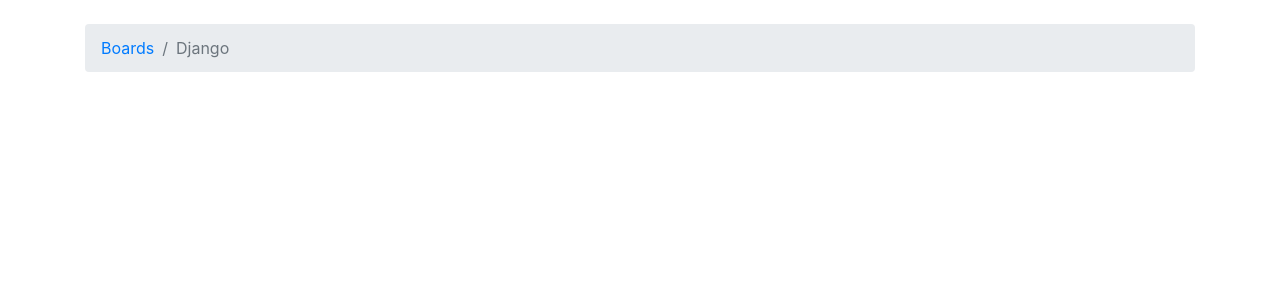
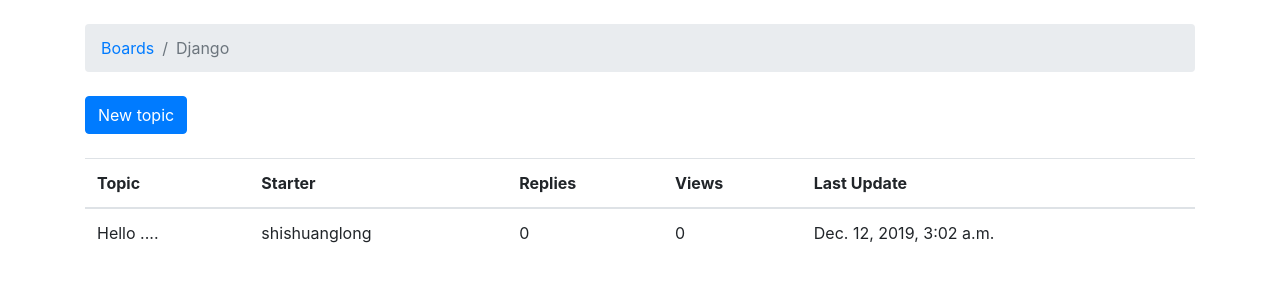
Before and after one commit to sslshuanglong/django_boards, a Django app: page /boards/1 in a window 1280 px wide. Shown: the part 56-356 px from the top of the page. Run offline with Django 3.2, Linux system fonts and the light colour scheme; data comes from the database, SQL or seed files in the repository; both versions use the stored data as it was after the commit; some libraries are stand-ins or nearby versions; some web fonts are replaced.

Commit message:
new topic

```diff
--- a/myproject/boards/views.py
+++ b/myproject/boards/views.py
@@ -1,7 +1,7 @@
-from django.shortcuts import render
 from django.http import HttpResponse
-from django.shortcuts import render, get_object_or_404
-from .models import Board
+from django.contrib.auth.models import User
+from django.shortcuts import render, redirect, get_object_or_404
+from .models import Board, Topic, Post
 
 # Create your views here.
 
@@ -15,4 +15,24 @@ def board_topics(request, pk):
 
 def new_topic(request, pk):
     board = get_object_or_404(Board, pk=pk)
+
+    if request.method == 'POST':
+        subject = request.POST['subject']
+        message = request.POST['message']
+
+        user = User.objects.first()
+
+        topic = Topic.objects.create(
+            subject=subject,
+            board=board,
+            starter=user
+        )
+
+        post = Post.objects.create(
+            message=message,
+            topic=topic,
+            created_by=user
+        )
+
+        return redirect('board_topics', pk=board.pk)
     return render(request, 'new_topic.html', {'board':board})
--- a/myproject/templates/topics.html
+++ b/myproject/templates/topics.html
@@ -3,6 +3,7 @@
 {% block title %}
   {{ board.name }} - {{ block.super }}
 {% endblock %}
+
 
 {% block breadcrumb %}
   <li class="breadcrumb-item"><a href="{% url 'home' %}">Boards</a></li>
@@ -10,5 +11,29 @@
 {% endblock %}
 
 {% block content %}
-    <!-- just leaving it empty for now. we will add core here soon. -->
+  <div class="mb-4">
+    <a href="{% url 'new_topic' board.pk %}" class="btn btn-primary">New topic</a>
+  </div>
+  <table class="table">
+    <thead class="thead-inverse">
+      <tr>
+        <th>Topic</th>
+        <th>Starter</th>
+        <th>Replies</th>
+        <th>Views</th>
+        <th>Last Update</th>
+      </tr>
+    </thead>
+    <tbody>
+      {% for topic in board.topics.all %}
+        <tr>
+          <td>{{ topic.subject }}</td>
+          <td>{{ topic.starter.username }}</td>
+          <td>0</td>
+          <td>0</td>
+          <td>{{ topic.last_updated }}</td>
+        </tr>
+      {% endfor %}
+    </tbody>
+  </table>
 {% endblock %}
```
Also changed, not shown: myproject/templates/new_topic.html (+12 -1 lines), myproject/db.sqlite3.
